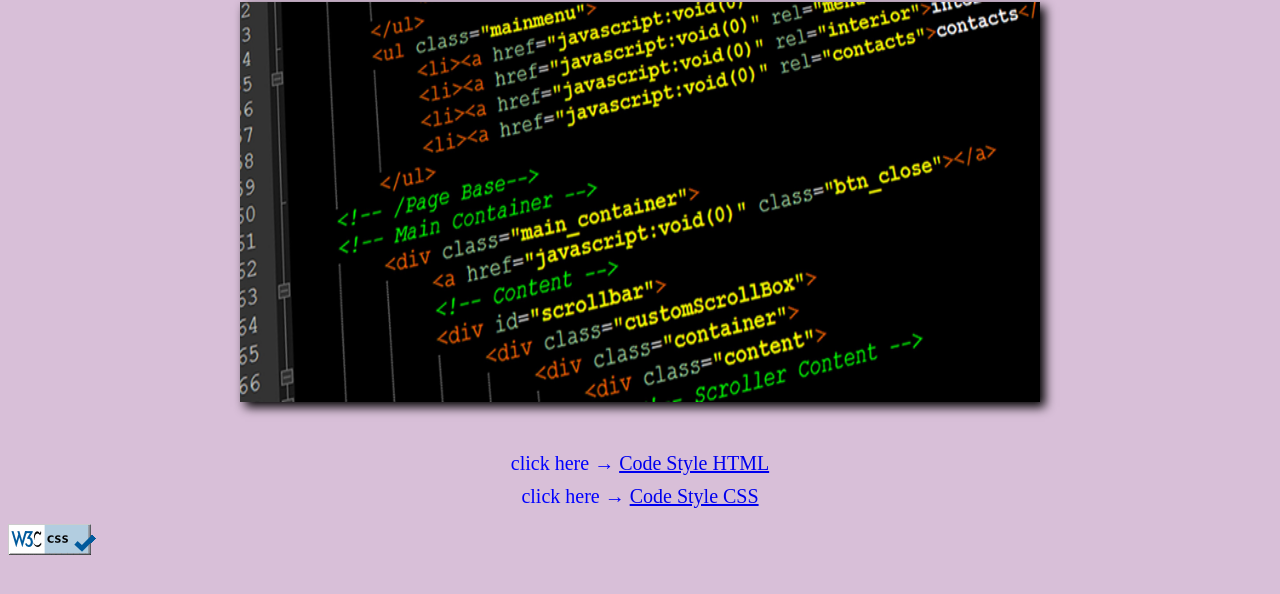
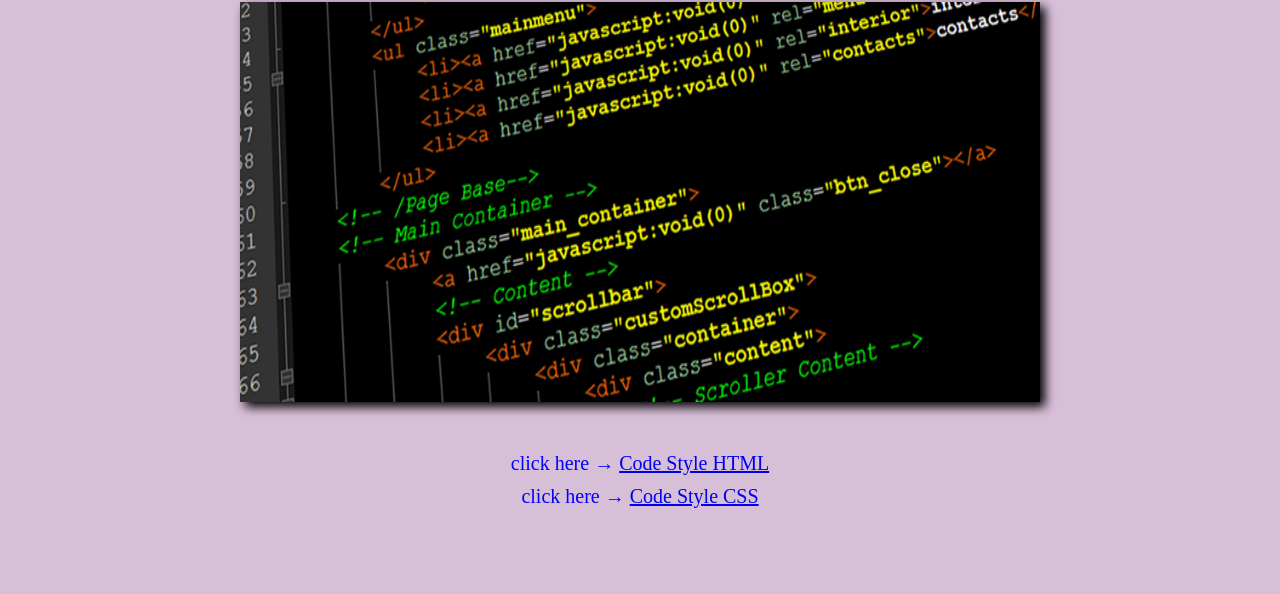
Before and after one commit to IrynaS1/Code-Style-1, a plain HTML site: page index.html in a window 1280 px wide. Shown: the part 78-672 px from the top of the page. Drawn offline with Linux system fonts and the light colour scheme.

Commit message:
deleted check css icon

```diff
--- a/index.html
+++ b/index.html
@@ -32,12 +32,6 @@
 			</div>
 		</article>
 
-		<p>
-			<a href="http://jigsaw.w3.org/css-validator/check/referer">
-				<img style="border:0;width:88px;height:31px" src="vcss-blue.gif" alt="Правильный CSS!" />
-			</a>
-		</p>
-
 	</main>
 
 </body>
```
Also changed, not shown: vcss-blue.gif (deleted).
